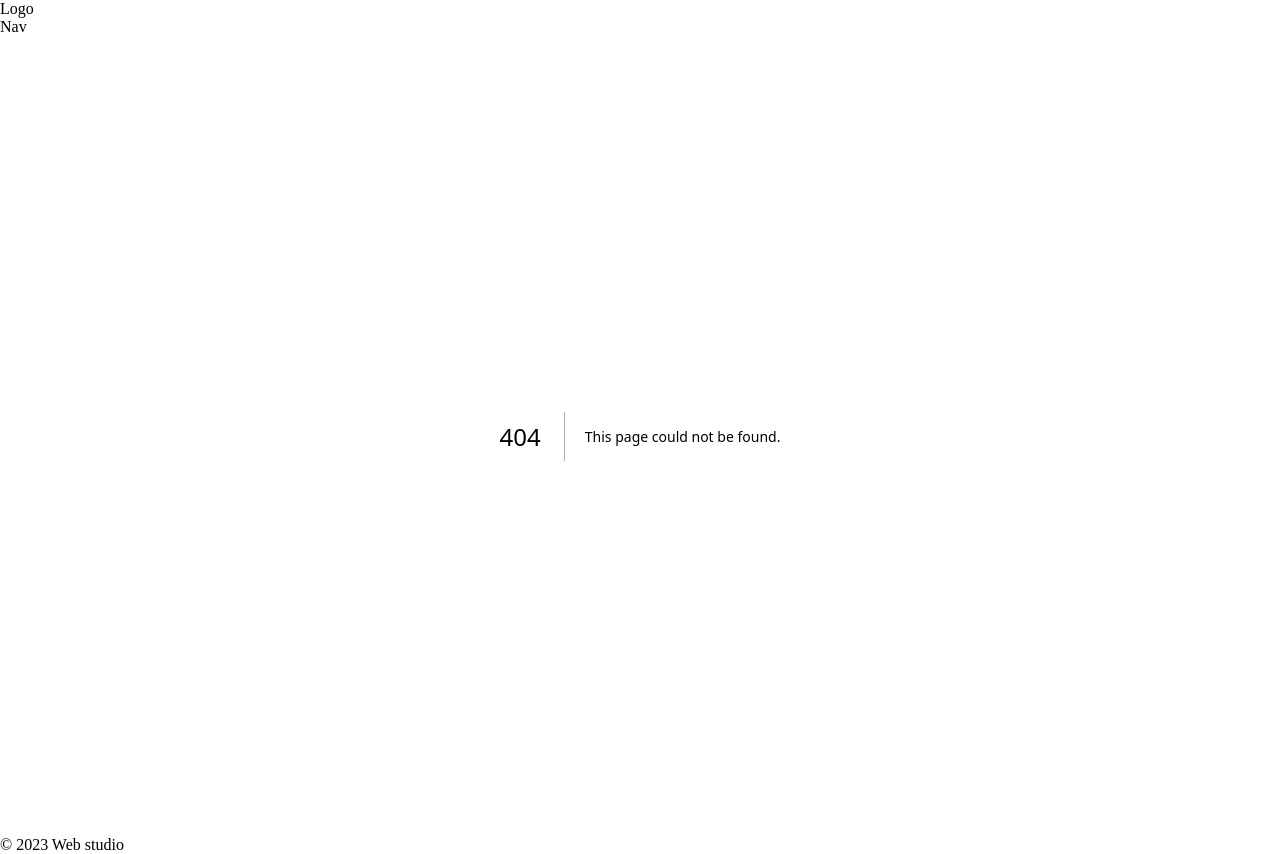
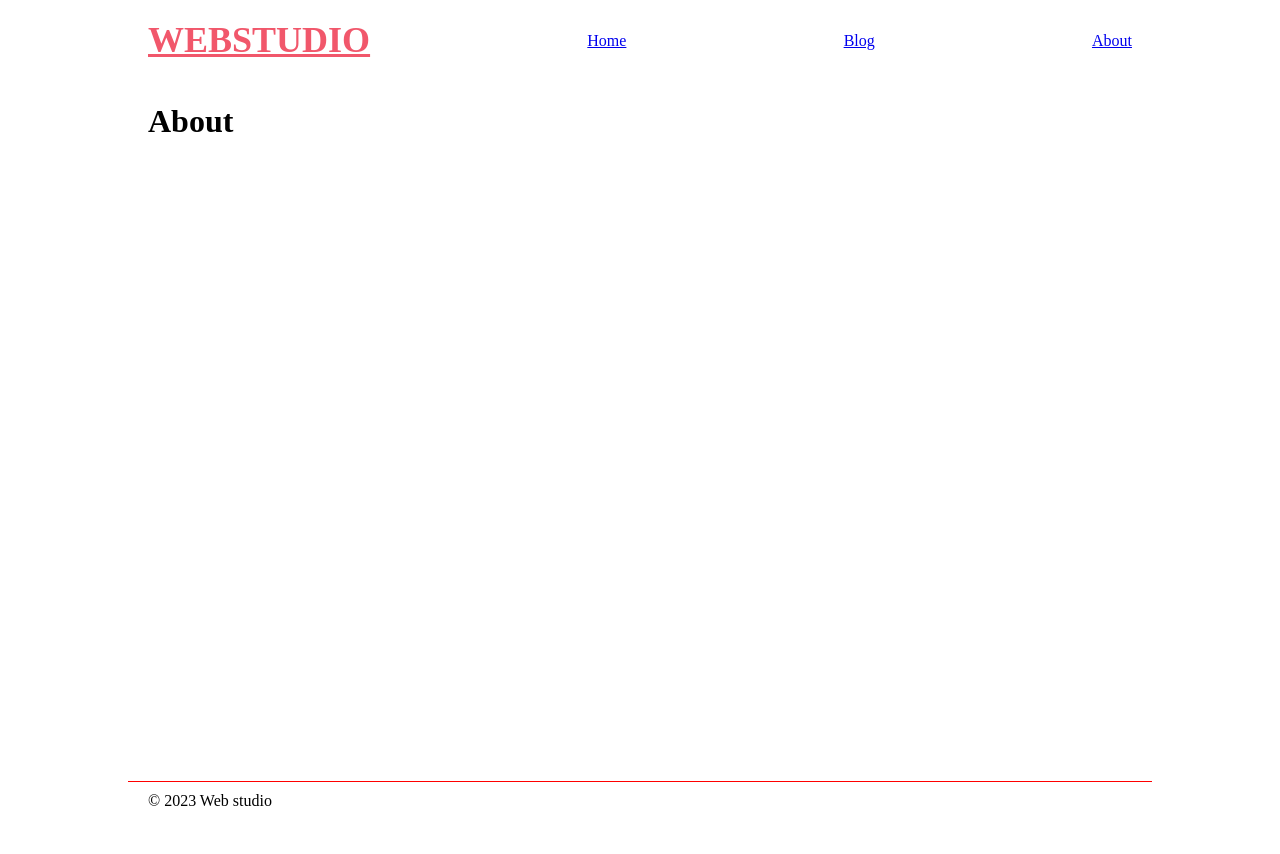
Before and after one commit to BatanAndrei/nextjs-ts-web-studio-learn, a Next.js app: page /about in a window 1280 px wide. Before the commit this address had no page. After the commit the page ends 820 px from the top, so only its background shows below. Built offline with nearby package versions, Linux system fonts and the light colour scheme.

Commit message:
initial commit

```diff
--- /dev/null
+++ b/app/about/page.tsx
@@ -0,0 +1,5 @@
+export default function About() {
+    return (
+      <h1>About</h1>
+    )
+  }
--- /dev/null
+++ b/app/blog/page.tsx
@@ -0,0 +1,5 @@
+export default function Blog() {
+    return (
+      <h1>Blog</h1>
+    )
+  }
--- a/app/globals.css
+++ b/app/globals.css
@@ -1,107 +1,16 @@
-:root {
-  --max-width: 1100px;
-  --border-radius: 12px;
-  --font-mono: ui-monospace, Menlo, Monaco, 'Cascadia Mono', 'Segoe UI Mono',
-    'Roboto Mono', 'Oxygen Mono', 'Ubuntu Monospace', 'Source Code Pro',
-    'Fira Mono', 'Droid Sans Mono', 'Courier New', monospace;
-
-  --foreground-rgb: 0, 0, 0;
-  --background-start-rgb: 214, 219, 220;
-  --background-end-rgb: 255, 255, 255;
-
-  --primary-glow: conic-gradient(
-    from 180deg at 50% 50%,
-    #16abff33 0deg,
-    #0885ff33 55deg,
-    #54d6ff33 120deg,
-    #0071ff33 160deg,
-    transparent 360deg
-  );
-  --secondary-glow: radial-gradient(
-    rgba(255, 255, 255, 1),
-    rgba(255, 255, 255, 0)
-  );
-
-  --tile-start-rgb: 239, 245, 249;
-  --tile-end-rgb: 228, 232, 233;
-  --tile-border: conic-gradient(
-    #00000080,
-    #00000040,
-    #00000030,
-    #00000020,
-    #00000010,
-    #00000010,
-    #00000080
-  );
-
-  --callout-rgb: 238, 240, 241;
-  --callout-border-rgb: 172, 175, 176;
-  --card-rgb: 180, 185, 188;
-  --card-border-rgb: 131, 134, 135;
+html,
+body {
+    display: flex;
+    max-width: 100vw;
+    max-height: 100vh;
+    overflow-x: hidden;
+    flex-direction: column;
 }
 
-@media (prefers-color-scheme: dark) {
-  :root {
-    --foreground-rgb: 255, 255, 255;
-    --background-start-rgb: 0, 0, 0;
-    --background-end-rgb: 0, 0, 0;
-
-    --primary-glow: radial-gradient(rgba(1, 65, 255, 0.4), rgba(1, 65, 255, 0));
-    --secondary-glow: linear-gradient(
-      to bottom right,
-      rgba(1, 65, 255, 0),
-      rgba(1, 65, 255, 0),
-      rgba(1, 65, 255, 0.3)
-    );
-
-    --tile-start-rgb: 2, 13, 46;
-    --tile-end-rgb: 2, 5, 19;
-    --tile-border: conic-gradient(
-      #ffffff80,
-      #ffffff40,
-      #ffffff30,
-      #ffffff20,
-      #ffffff10,
-      #ffffff10,
-      #ffffff80
-    );
-
-    --callout-rgb: 20, 20, 20;
-    --callout-border-rgb: 108, 108, 108;
-    --card-rgb: 100, 100, 100;
-    --card-border-rgb: 200, 200, 200;
-  }
+#__next {
+    max-height: 100vh;
 }
 
 * {
-  box-sizing: border-box;
-  padding: 0;
-  margin: 0;
+    box-sizing: border-box;
 }
-
-html,
-body {
-  max-width: 100vw;
-  overflow-x: hidden;
-}
-
-body {
-  color: rgb(var(--foreground-rgb));
-  background: linear-gradient(
-      to bottom,
-      transparent,
-      rgb(var(--background-end-rgb))
-    )
-    rgb(var(--background-start-rgb));
-}
-
-a {
-  color: inherit;
-  text-decoration: none;
-}
-
-@media (prefers-color-scheme: dark) {
-  html {
-    color-scheme: dark;
-  }
-}
--- /dev/null
+++ b/app/layout.module.css
@@ -0,0 +1,13 @@
+.container {
+    display: flex;
+    flex-direction: column;
+    padding-top: 20px;
+    min-height: 100vh;
+    max-width: 1024px;
+    margin: 0px auto;
+}
+
+.main {
+    padding: 20px;
+    flex: 1;
+}
--- a/app/layout.tsx
+++ b/app/layout.tsx
@@ -1,5 +1,9 @@
 import { PropsWithChildren } from "react";
 import Head from "next/head";
+import TheFooter from '@/components/TheFooter';
+import TheHeader from '@/components/TheHeader';
+import style from './layout.module.css';
+import 'normalize.css/normalize.css'; //убирает все стандартные стили браузера // npm i normalize.css
 
 
     export default function Layout({ children }: PropsWithChildren) {
@@ -11,13 +15,10 @@ import Head from "next/head";
                     <meta name="viewport" content="width=device-width, initial-scale=1" />
                     <link rel="icon" href="/favicon.ico" />
                 </Head>
-              <div>
-                  <header>
-                      <div>Logo</div>
-                      <div>Nav</div>
-                  </header>
-                  <main>{children}</main>
-                  <footer>&copy; 2023 Web studio</footer>
+                <div className={style.container}>
+                    <TheHeader />
+                    <main className={style.main}>{children}</main>
+                    <TheFooter />
                 </div>
             </>
         );
--- /dev/null
+++ b/app/loading.tsx
@@ -0,0 +1,3 @@
+export default function Loading() {
+    return <h2 className="global">Loading...</h2>;
+  }
--- a/app/page.tsx
+++ b/app/page.tsx
@@ -1,7 +1,5 @@
-
-
 export default function Home() {
   return (
-    <div>Wellcome to Next JS</div>
+    <h1>Home</h1>
   )
 }
--- /dev/null
+++ b/components/TheFooter.module.css
@@ -0,0 +1,5 @@
+.footer {
+    border-top: 1px solid red;
+    padding: 10px 20px;
+    margin-top: auto;
+}
--- /dev/null
+++ b/components/TheFooter.tsx
@@ -0,0 +1,9 @@
+import style from './TheFooter.module.css';
+
+export default function TheFooter ()  {
+    return (
+        <footer className={style.footer}>
+            &copy; 2023 Web studio
+        </footer>
+    )
+}
--- /dev/null
+++ b/components/TheHeader.module.css
@@ -0,0 +1,21 @@
+.positionLink {
+    display: flex;
+    align-items: center;
+    justify-content: space-between;
+    padding: 0px 20px;
+}
+
+.logo {
+    font-size: 36px;
+    font-weight: bold;
+    color: #f1576b;
+    transition: opacity 0.5s;
+}
+
+.logo:hover {
+    opacity: 0.7;
+}
+
+.logo.disabled {
+    pointer-events: none;
+}
--- /dev/null
+++ b/components/TheHeader.tsx
@@ -0,0 +1,13 @@
+import style from './TheHeader.module.css';
+import Link from "next/link";
+
+export default function TheHeader ()  {
+    return (
+        <header className={style.positionLink}>
+            <Link href="/" className={style.logo}>WEBSTUDIO</Link>
+            <Link href="/">Home</Link>
+            <Link href="/blog">Blog</Link>
+            <Link href="/about">About</Link>
+        </header>
+    )
+}
```
Also changed, not shown: package.json (+6 -4 lines), 1 other file (tests, documents, lock files or other folders). Lines whose indentation alone changed are shown as unchanged.
